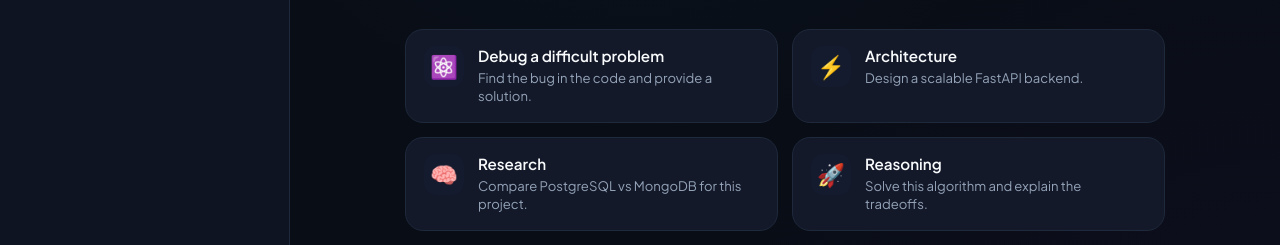
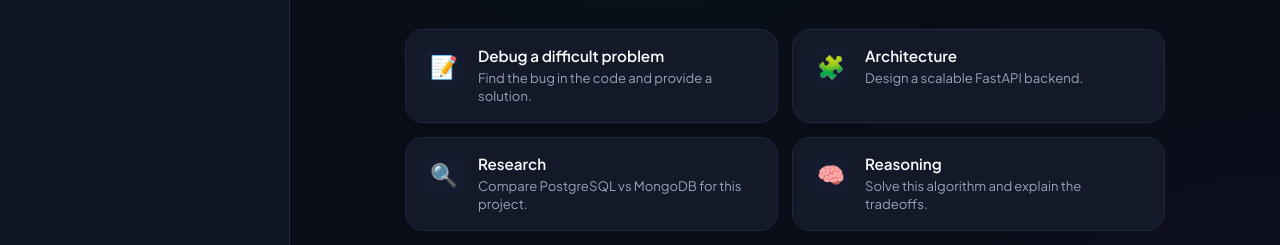
Before and after one commit to doll-stack/DeepThink-AI, a plain HTML site: page index.html in a window 1280 px wide. Shown: the part 316-561 px from the top of the page. Drawn offline with Linux system fonts and the light colour scheme.

Commit message:
Some changes

```diff
--- a/index.html
+++ b/index.html
@@ -134,28 +134,28 @@
             <!-- Starter Cards -->
             <div class="starter-grid">
               <button class="starter-card" data-prompt="Explain quantum computing principles with a simple mental model and Python simulation.">
-                <div class="starter-icon">⚛️</div>
+                <div class="starter-icon">📝</div>
                 <div class="starter-body">
                   <h4>Debug a difficult problem</h4>
                   <p>Find the bug in the code and provide a solution.</p>
                 </div>
               </button>
               <button class="starter-card" data-prompt="Write a modern, production-ready FastAPI auth service with JWT and password hashing.">
-                <div class="starter-icon">⚡</div>
+                <div class="starter-icon">🧩</div>
                 <div class="starter-body">
                   <h4>Architecture</h4>
                   <p>Design a scalable FastAPI backend.</p>
                 </div>
               </button>
               <button class="starter-card" data-prompt="Solve this riddle with step-by-step reasoning: Three gods A, B, and C are called True, False, and Random in some order. How do you find which is which in 3 questions?">
-                <div class="starter-icon">🧠</div>
+                <div class="starter-icon">🔍</div>
                 <div class="starter-body">
                   <h4>Research</h4>
                   <p>Compare PostgreSQL vs MongoDB for this project.</p>
                 </div>
               </button>
               <button class="starter-card" data-prompt="Refactor a slow React rendering tree using useMemo, useCallback, and virtualization.">
-                <div class="starter-icon">🚀</div>
+                <div class="starter-icon">🧠</div>
                 <div class="starter-body">
                   <h4>Reasoning</h4>
                   <p>Solve this algorithm and explain the tradeoffs.</p>
```
